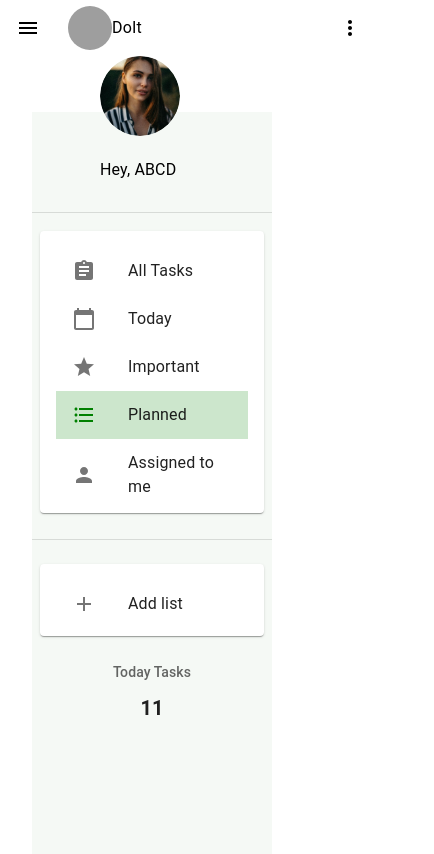
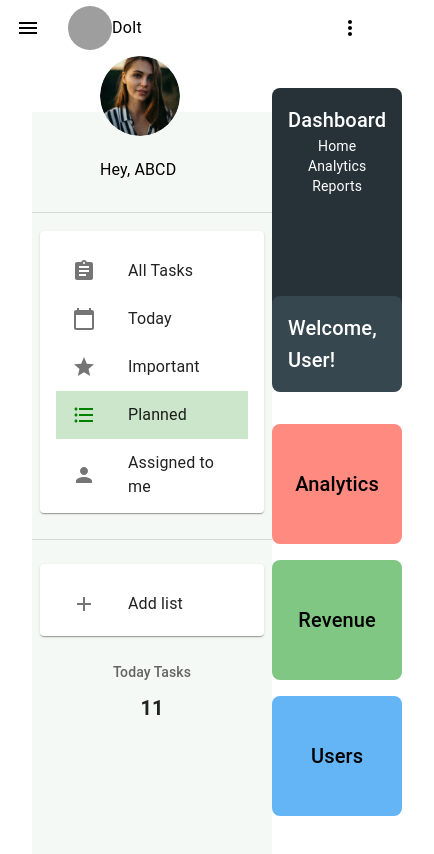
Before and after one commit to pareekakhilesh123/doit, a React (Create React App) app: page /planned in a window 390 px wide. Shown: the top 854 px of the page, 434 px wide, since content can reach past the window. Built offline with nearby package versions, Linux system fonts and the light colour scheme; grey boxes are pictures that could not be loaded.

Commit message:
responsive

```diff
--- a/src/App.js
+++ b/src/App.js
@@ -6,6 +6,7 @@ import Sidebar from './Component/Sidebar';
 import Today from './Page/Today';
 import Important from './Page/Important';
 import All_tasks from './Page/All_tasks';
+import Planed from './Page/Planed';
 
 function App() {
     const [isSidebarOpen, setIsSidebarOpen] = useState(true);
@@ -18,7 +19,7 @@ function App() {
         <Router>
             <Appbar onToggleSidebar={handleToggleSidebar} />
 
-            <Box sx={{ display: 'flex', width: "70%" }}>
+            <Box sx={{ display: 'flex',   }}>
                 {/* Sidebar */}
                 <Box sx={{
                     width: isSidebarOpen ? "240px" : "0px"
@@ -37,6 +38,7 @@ function App() {
                         <Route path="/today" element={<Today />} />
                         <Route path="/star" element={<Important />} />
                         <Route path="/task" element={<All_tasks />} />
+                        <Route path="/planned" element={<Planed />} />
                     </Routes>
                 </Box>
             </Box>
--- a/src/Component/InputTaskAdd.js
+++ b/src/Component/InputTaskAdd.js
@@ -29,7 +29,7 @@ const InputTaskAdd = () => {
         display: "flex",
         flexDirection: "column",
         gap: 2,
-        width: "100%",
+
       }}
     >
       <TextField
--- a/src/Component/Sidebar.js
+++ b/src/Component/Sidebar.js
@@ -26,6 +26,7 @@ const Sidebar = () => {
 
   return (
     <>
+
       <Box sx={{ alignItems: 'center', position: 'relative' }}>
         <Avatar
           src="./profile.png"
--- a/src/Component/TodoList.js
+++ b/src/Component/TodoList.js
@@ -1,6 +1,6 @@
-import React, { useEffect, useState } from "react";
+import React, { useState } from "react";
 import { useSelector, useDispatch } from "react-redux";
-import { fetchTasks, toggleComplete, togglePriority } from "../taskSlice";
+import { fetchTasks, updateTaskAPI } from "../taskSlice";
 import {
   List,
   ListItem,
@@ -9,7 +9,6 @@ import {
   ListItemText,
   Divider,
   Typography,
-
 } from "@mui/material";
 import StarIcon from "@mui/icons-material/Star";
 import StarBorderIcon from "@mui/icons-material/StarBorder";
@@ -21,29 +20,37 @@ const TodoList = () => {
   const { tasks } = useSelector((state) => state.tasks);
   const [selectedTaskId, setSelectedTaskId] = useState(null);
 
-
-
-
-
-
   const incompleteTasks = tasks.filter((task) => !task.completed);
   const completedTasks = tasks.filter((task) => task.completed);
 
+  const handleToggleComplete = (task) => {
+    dispatch(updateTaskAPI({ id: task.id, completed: !task.completed, prioritized: task.prioritized }));
+  };
+
+  const handleTogglePriority = (task) => {
+    dispatch(updateTaskAPI({ id: task.id, completed: task.completed, prioritized: !task.prioritized }));
+  };
+
   return (
-    <div style={{ display: "flex", padding: "20px" }}>
-      <div style={{ flex: 1 }}>
+    <div style={{ display: "flex", width: "100%", height: "100vh" }}>
+
+      <div style={{ width: selectedTaskId ? "60%" : "100%", padding: "20px", transition: "0.3s" }}>
         <InputTaskAdd />
         <Typography variant="h6">To Do</Typography>
         <List>
           {incompleteTasks.map((task) => (
             <React.Fragment key={task.id}>
-              <ListItem button onClick={() => setSelectedTaskId(task.id)}>
+              <ListItem
+                button
+                onClick={() => setSelectedTaskId(task.id)}
+                style={{ width: "100%" }}
+              >
                 <Checkbox
                   checked={task.completed}
-                  onChange={() => dispatch(toggleComplete(task.id))}
+                  onChange={() => handleToggleComplete(task)}
                 />
                 <ListItemText primary={task.text} />
-                <IconButton onClick={() => dispatch(togglePriority(task.id))}>
+                <IconButton onClick={() => handleTogglePriority(task)}>
                   {task.prioritized ? <StarIcon color="warning" /> : <StarBorderIcon />}
                 </IconButton>
               </ListItem>
@@ -58,13 +65,17 @@ const TodoList = () => {
         <List>
           {completedTasks.map((task) => (
             <React.Fragment key={task.id}>
-              <ListItem button onClick={() => setSelectedTaskId(task.id)}>
+              <ListItem
+                button
+                onClick={() => setSelectedTaskId(task.id)}
+                style={{ width: "100%" }}
+              >
                 <Checkbox
                   checked={task.completed}
-                  onChange={() => dispatch(toggleComplete(task.id))}
+                  onChange={() => handleToggleComplete(task)}
                 />
                 <ListItemText primary={task.text} style={{ textDecoration: "line-through", color: "#888" }} />
-                <IconButton onClick={() => dispatch(togglePriority(task.id))}>
+                <IconButton onClick={() => handleTogglePriority(task)}>
                   {task.prioritized ? <StarIcon color="warning" /> : <StarBorderIcon />}
                 </IconButton>
               </ListItem>
@@ -74,9 +85,19 @@ const TodoList = () => {
         </List>
       </div>
 
-      <div style={{ flex: 1, paddingLeft: "20px" }}>
-        {selectedTaskId && <TodoDetails taskId={selectedTaskId} />}
-      </div>
+
+      {selectedTaskId && (
+        <div
+          style={{
+            width: "40%",
+            padding: "20px",
+
+            transition: "0.1s",
+          }}
+        >
+          <TodoDetails taskId={selectedTaskId} onClose={() => setSelectedTaskId(null)} />
+        </div>
+      )}
     </div>
   );
 };
--- a/src/Page/Planed.js
+++ b/src/Page/Planed.js
@@ -1,8 +1,97 @@
 import React from 'react'
+
+import { Grid, Box, Typography } from "@mui/material";
 
 function Planed() {
   return (
-    <div>Planed</div>
+    <div>
+     <Grid container spacing={2} sx={{ height: "100vh", padding: 2 }}>
+
+      <Grid item xs={12} md={2}>
+        <Box
+          sx={{
+            backgroundColor: "#263238",
+            color: "white",
+            height: "100%",
+            display: "flex",
+            flexDirection: "column",
+            alignItems: "center",
+            padding: 2,
+            borderRadius: "8px",
+          }}
+        >
+          <Typography variant="h6">Dashboard</Typography>
+          <Typography variant="body2">Home</Typography>
+          <Typography variant="body2">Analytics</Typography>
+          <Typography variant="body2">Reports</Typography>
+        </Box>
+      </Grid>
+
+      {/* Main Section */}
+      <Grid item xs={12} md={10}>
+        {/* Header / Navbar */}
+        <Box
+          sx={{
+            backgroundColor: "#37474F",
+            color: "white",
+            padding: 2,
+            borderRadius: "8px",
+          }}
+        >
+          <Typography variant="h6">Welcome, User!</Typography>
+        </Box>
+
+        {/* Content Blocks */}
+        <Grid container spacing={2} sx={{ marginTop: 2 }}>
+          <Grid item xs={12} sm={6} md={4}>
+            <Box
+              sx={{
+                backgroundColor: "#FF8A80",
+                height: "120px",
+                display: "flex",
+                justifyContent: "center",
+                alignItems: "center",
+                borderRadius: "8px",
+              }}
+            >
+              <Typography variant="h6">Analytics</Typography>
+            </Box>
+          </Grid>
+
+          <Grid item xs={12} sm={6} md={4}>
+            <Box
+              sx={{
+                backgroundColor: "#81C784",
+                height: "120px",
+                display: "flex",
+                justifyContent: "center",
+                alignItems: "center",
+                borderRadius: "8px",
+              }}
+            >
+              <Typography variant="h6">Revenue</Typography>
+            </Box>
+          </Grid>
+
+          <Grid item xs={12} sm={6} md={4}>
+            <Box
+              sx={{
+                backgroundColor: "#64B5F6",
+                height: "120px",
+                display: "flex",
+                justifyContent: "center",
+                alignItems: "center",
+                borderRadius: "8px",
+              }}
+            >
+              <Typography variant="h6">Users</Typography>
+            </Box>
+          </Grid>
+        </Grid>
+      </Grid>
+    </Grid>
+
+     </div>
   )
 }
 
--- a/src/taskSlice.js
+++ b/src/taskSlice.js
@@ -20,6 +20,20 @@ export const addTaskAPI = createAsyncThunk("tasks/addTask", async (taskText) =>
   return response.json();
 });
 
+export const updateTaskAPI = createAsyncThunk(
+  "tasks/updateTask",
+  async ({ id, completed, prioritized }) => {
+    const response = await fetch(`http://localhost:5000/tasks/${id}`, {
+      method: "PATCH",
+      headers: {
+        "Content-Type": "application/json",
+      },
+      body: JSON.stringify({ completed, prioritized }),
+    });
+
+    return response.json();
+  }
+);
 
 const initialState = {
   tasks: [],
@@ -46,17 +60,24 @@ const taskSlice = createSlice({
   },
   extraReducers: (builder) => {
     builder
+
       .addCase(fetchTasks.fulfilled, (state, action) => {
         state.status = "succeeded";
         state.tasks = action.payload;
       })
-      .addCase(fetchTasks.rejected, (state, action) => {
-        state.status = "failed";
-        state.error = action.error.message;
-      })
+
       .addCase(addTaskAPI.fulfilled, (state, action) => {
         state.tasks.push(action.payload);
+      })
+
+      .addCase(updateTaskAPI.fulfilled, (state, action) => {
+        const updatedTask = action.payload;
+        const index = state.tasks.findIndex((task) => task.id === updatedTask.id);
+        if (index !== -1) {
+          state.tasks[index] = updatedTask;
+        }
       });
+
   },
 });
 
```
